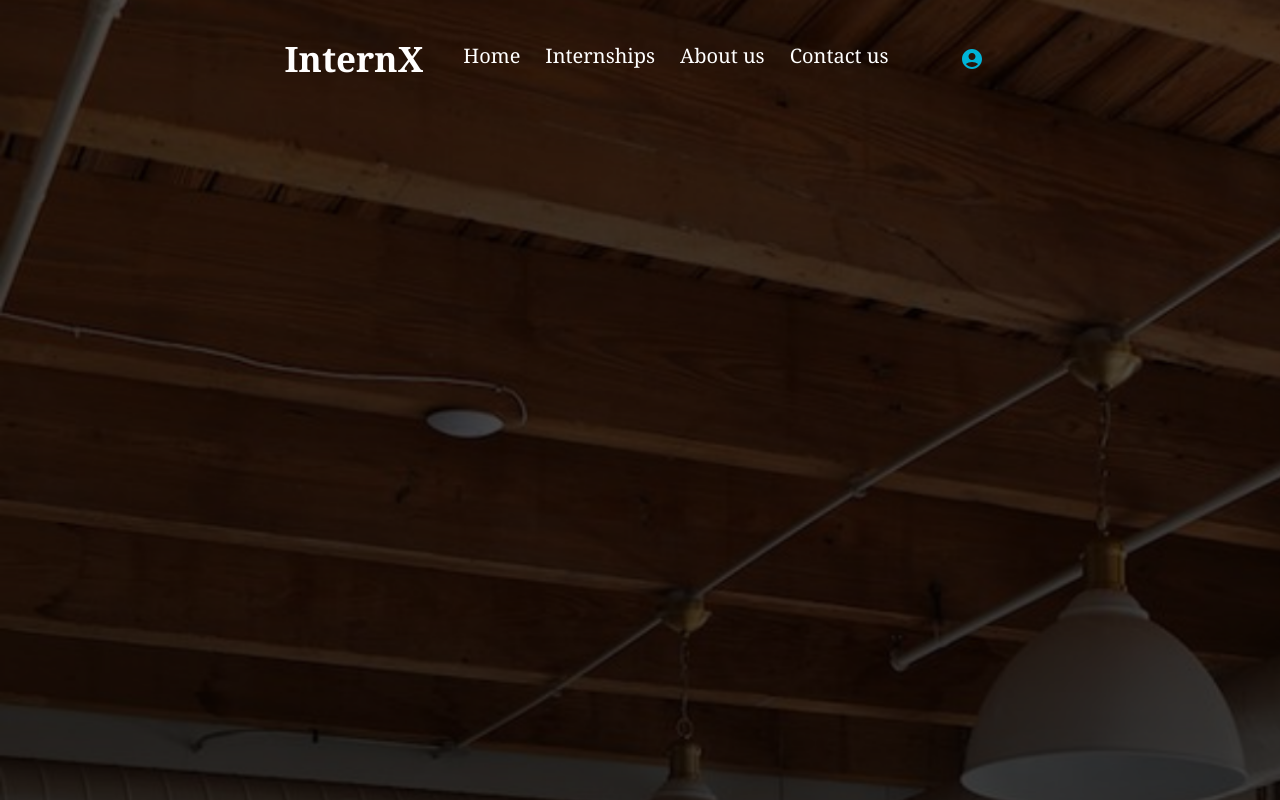
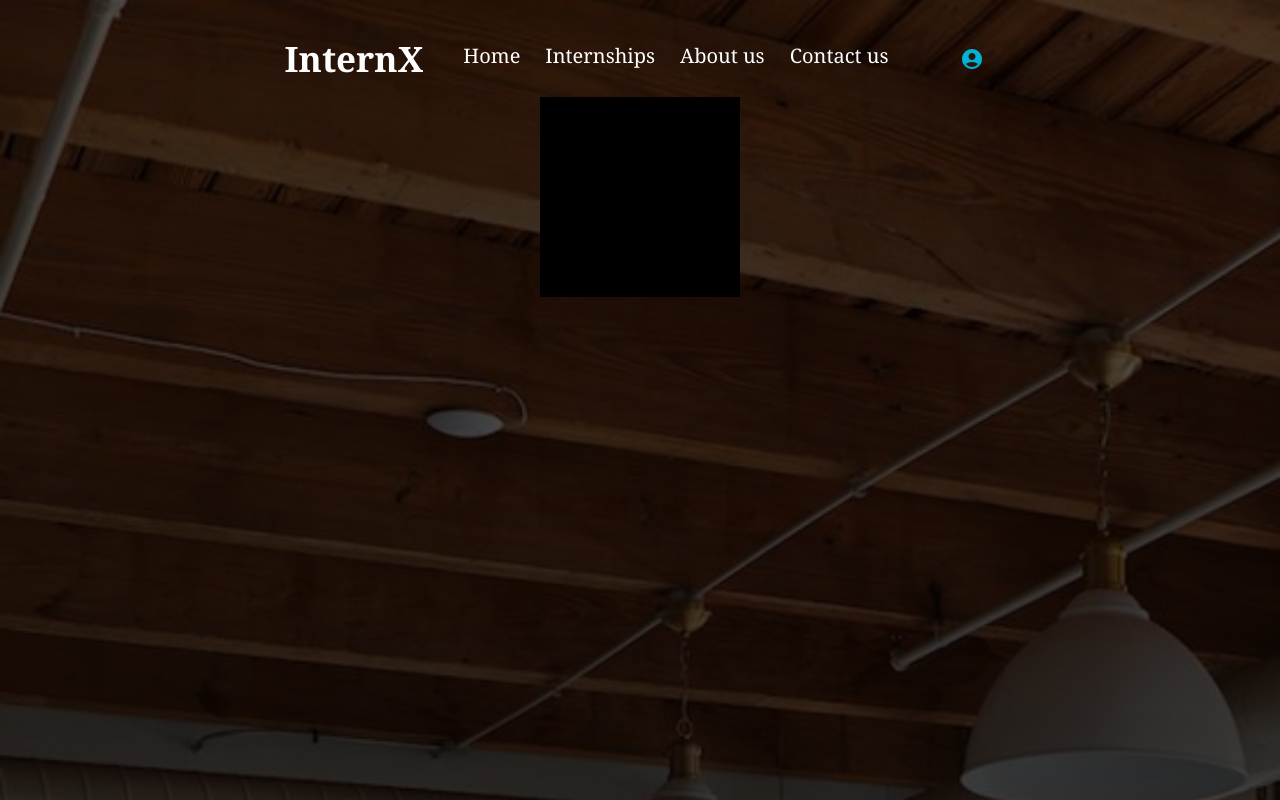
Before and after one commit to KushaRa/InternX_Front, a React (Create React App) app in the folder skillsync/: page /categories in a window 1280 px wide. Shown: the top 800 px of the page. Built offline with nearby package versions, Linux system fonts and the light colour scheme.

Commit message:
Add flexbox to page

```diff
--- a/skillsync/src/Pages/Categories/categories.css
+++ b/skillsync/src/Pages/Categories/categories.css
@@ -6,3 +6,16 @@
   flex-direction: column;
   align-items: center;
 }
+
+.flex-container {
+  display: flex;
+}
+
+.flex-box3 {
+  width: 200px;
+  height: 200px;
+  background-color: black;
+  padding: 0%;
+  margin: 0px;
+  border: none;
+}
--- a/skillsync/src/Pages/Categories/categories.jsx
+++ b/skillsync/src/Pages/Categories/categories.jsx
@@ -7,6 +7,11 @@ export const Categories = () => {
   return (
     <div className="category_page">
       <MainNav />
+      <div className="flex-container">
+        <div className="flex-box3">
+        </div>
+        <div className="flex-box4"></div>
+      </div>
     </div>
   );
 };
```
